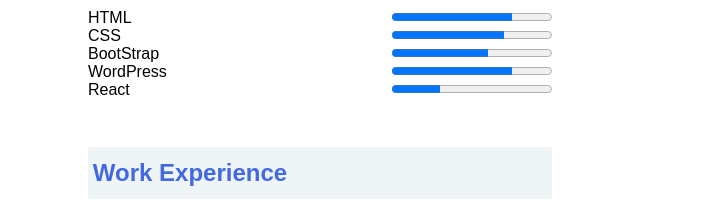
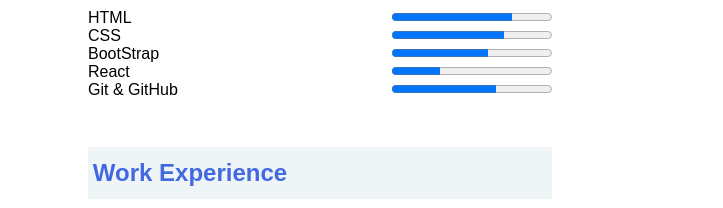
Before and after one commit to WumiDev/HNGi8_Task2_Resume, a plain HTML site: page index.html in a window 1280 px wide. Shown: the part 514-722 px from the top of the page, 0-723 px from the left. Drawn offline with Linux system fonts and the light colour scheme.

Commit message:
updated HTML and CSS files

```diff
--- a/index.html
+++ b/index.html
@@ -56,13 +56,14 @@
 
                 </div>
                 <div class="skills-item">
-                    <p>WordPress</p>
-                    <progress max="100" value="75">75%</progress>
-                </div>
-                <div class="skills-item">
                     <p>React</p>
                     <progress max="100" value="30">30%</progress>
                 </div>
+                <div class="skills-item">
+                    <p>Git & GitHub</p>
+                    <progress max="100" value="65">65%</progress>
+                </div>
+
                 </article><article class="experience">
                     <h2>Work Experience</h2>
                     <h3 class="skills-item">Frontend Web Dev Intern, HNG Internship 8</h3>
```
